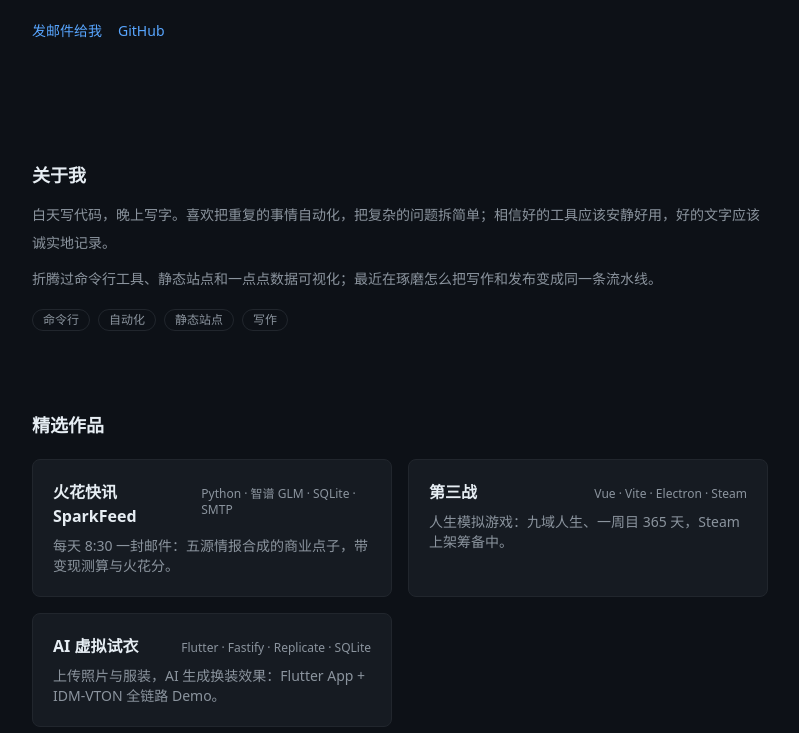
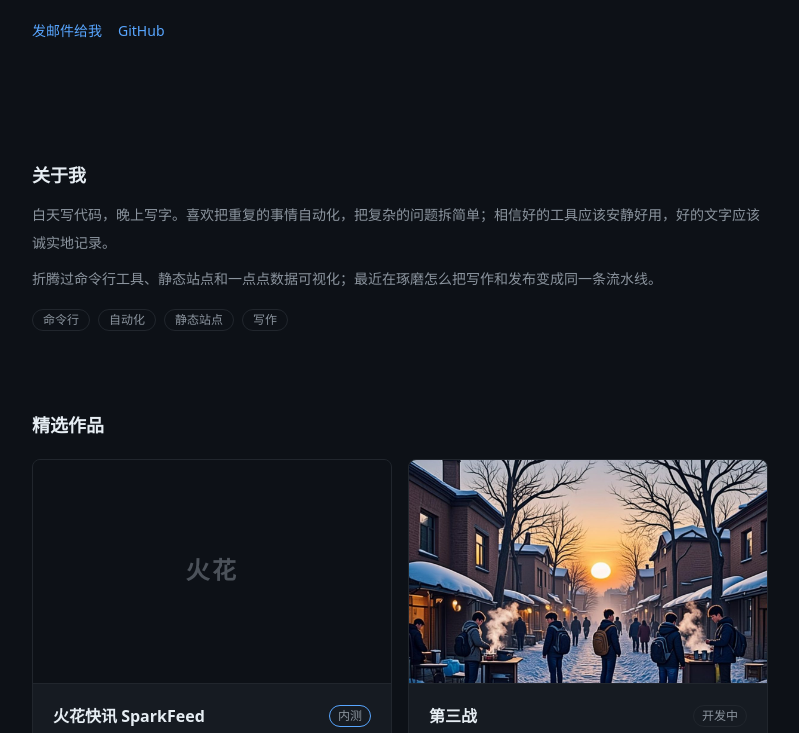
Before and after one commit to bailin1125/bailin1125.github.io, an Astro site: page / in a window 1280 px wide. Shown: the part 216-949 px from the top of the page, without its empty margins (240-1039 px from the left). Built offline with nearby package versions, Linux system fonts and the light colour scheme; Astro itself is replaced by a stand-in of ours.

Commit message:
feat: StatusBadge 组件与产品卡片升级（封面图/徽章/内链详情页）

```diff
--- a/src/components/ProjectCard.astro
+++ b/src/components/ProjectCard.astro
@@ -1,19 +1,30 @@
 ---
 import type { CollectionEntry } from 'astro:content';
+import StatusBadge from './StatusBadge.astro';
 interface Props { project: CollectionEntry<'projects'>; }
 const { project } = Astro.props;
-const { title, description, repo, url, tech } = project.data;
-const link = url ?? repo;
+const { title, description, status, tech, image } = project.data;
+const initials = title.replace(/[^A-Za-z\u4e00-\u9fff]/g, '').slice(0, 2).toUpperCase();
 ---
 <a
-  href={link}
-  target="_blank"
-  rel="noopener"
-  class="block rounded-lg border border-line bg-surface p-5 transition-colors hover:border-accent"
+  href={`/products/${project.id}/`}
+  class="group block overflow-hidden rounded-lg border border-line bg-surface transition-colors hover:border-accent"
 >
-  <div class="flex items-baseline justify-between gap-3">
-    <h3 class="font-semibold text-ink">{title}</h3>
-    {tech.length > 0 && <span class="text-xs text-muted">{tech.join(' · ')}</span>}
+  <div class="relative aspect-[16/10] overflow-hidden border-b border-line bg-bg">
+    {image ? (
+      <img src={image} alt={title} class="h-full w-full object-cover" loading="lazy" />
+    ) : (
+      <div class="flex h-full w-full items-center justify-center">
+        <span class="select-none font-mono text-2xl font-bold tracking-widest text-muted/50">{initials}</span>
+      </div>
+    )}
   </div>
-  <p class="mt-2 text-sm text-muted">{description}</p>
+  <div class="p-5">
+    <div class="flex items-center justify-between gap-3">
+      <h3 class="font-semibold text-ink transition-colors group-hover:text-accent">{title}</h3>
+      <StatusBadge status={status} />
+    </div>
+    <p class="mt-2 text-sm text-muted">{description}</p>
+    {tech.length > 0 && <p class="mt-3 text-xs text-muted">{tech.join(' · ')}</p>}
+  </div>
 </a>
--- /dev/null
+++ b/src/components/StatusBadge.astro
@@ -0,0 +1,16 @@
+---
+interface Props { status: 'live' | 'beta' | 'development' | 'self-use' | 'coming-soon'; }
+const { status } = Astro.props;
+
+const META: Record<Props['status'], { label: string; class: string }> = {
+  live: { label: '已上线', class: 'border-accent text-accent' },
+  beta: { label: '内测', class: 'border-accent text-muted' },
+  development: { label: '开发中', class: 'border-line text-muted' },
+  'self-use': { label: '自用', class: 'border-line text-muted' },
+  'coming-soon': { label: '即将上线', class: 'border-line text-muted' },
+};
+const meta = META[status];
+---
+<span class={`inline-flex shrink-0 items-center rounded-full border px-2 py-0.5 text-xs leading-4 ${meta.class}`}>
+  {meta.label}
+</span>
```
